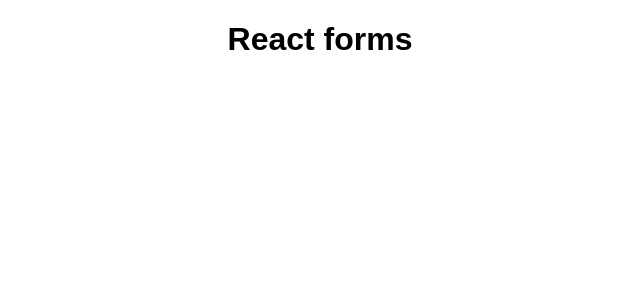
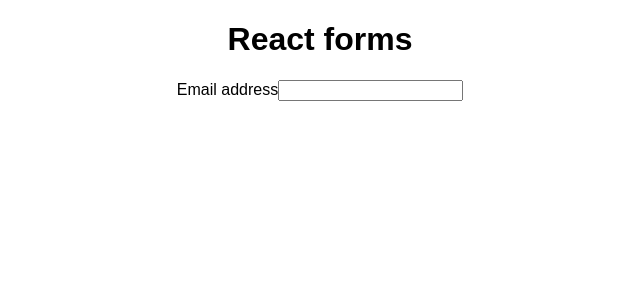
Before and after one commit to otinomz/scalable-forms-with-hooks, a React (Create React App) app: page / in a window 1280 px wide. Shown: the top 300 px of the page, without its empty margins (320-960 px from the left). Built offline with nearby package versions, Linux system fonts and the light colour scheme.

Commit message:
building form components

```diff
--- a/src/App.js
+++ b/src/App.js
@@ -19,6 +19,20 @@ export default function App() {
   return (
     <div className="App">
       <h1>React forms</h1>
+
+      {/* building the forms */}
+      <form onSubmit={onSubmit}>
+        <div className="form-group">
+          <label htmlFor="email"> Email address</label>
+          <input
+            className="form-control"
+            id="email"
+            type="email"
+            name="email"
+            onChange={(e) => setEmail(e.target.ariaValueText)}
+          />
+        </div>
+      </form>
     </div>
   );
 }
```
